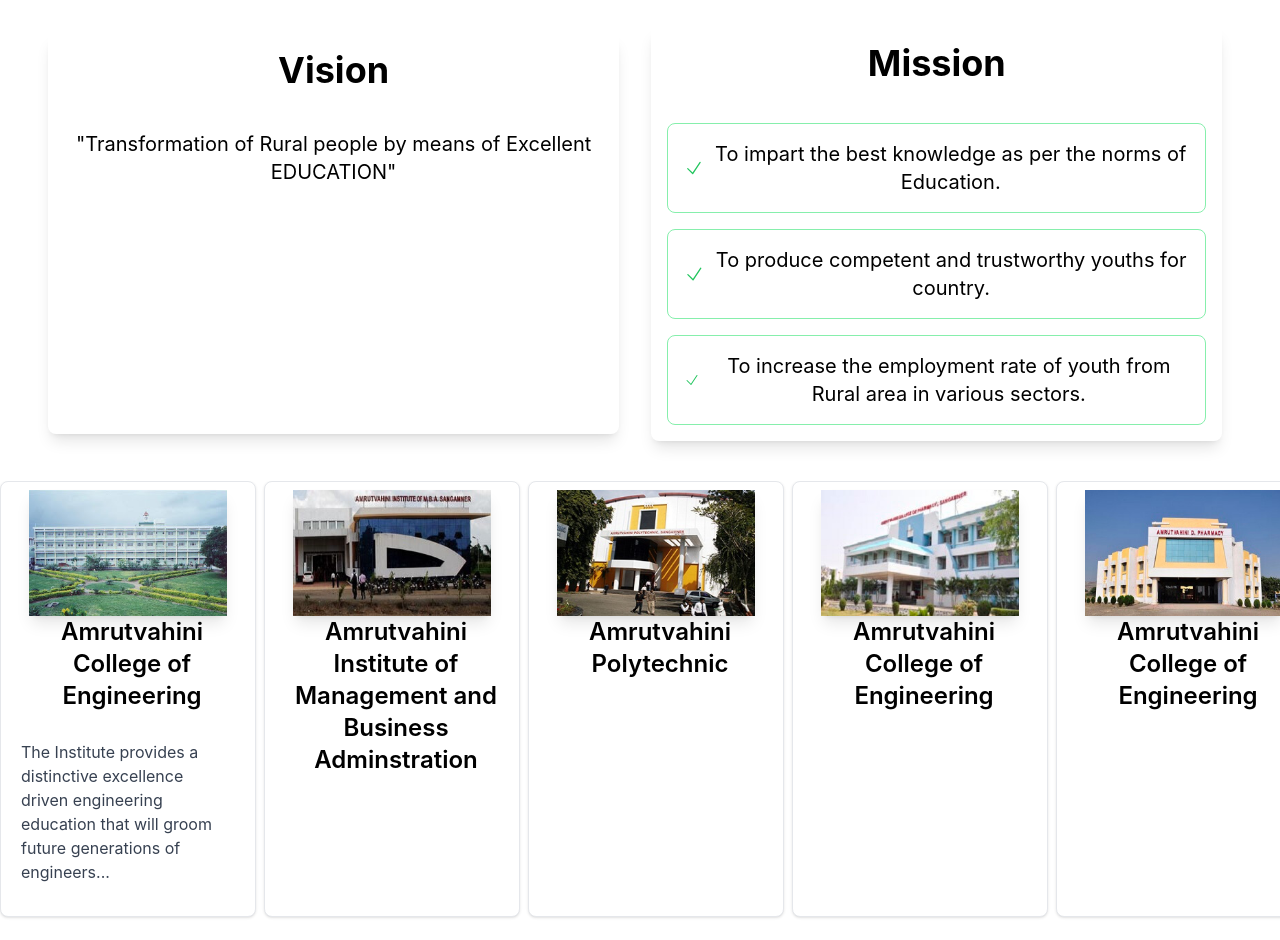
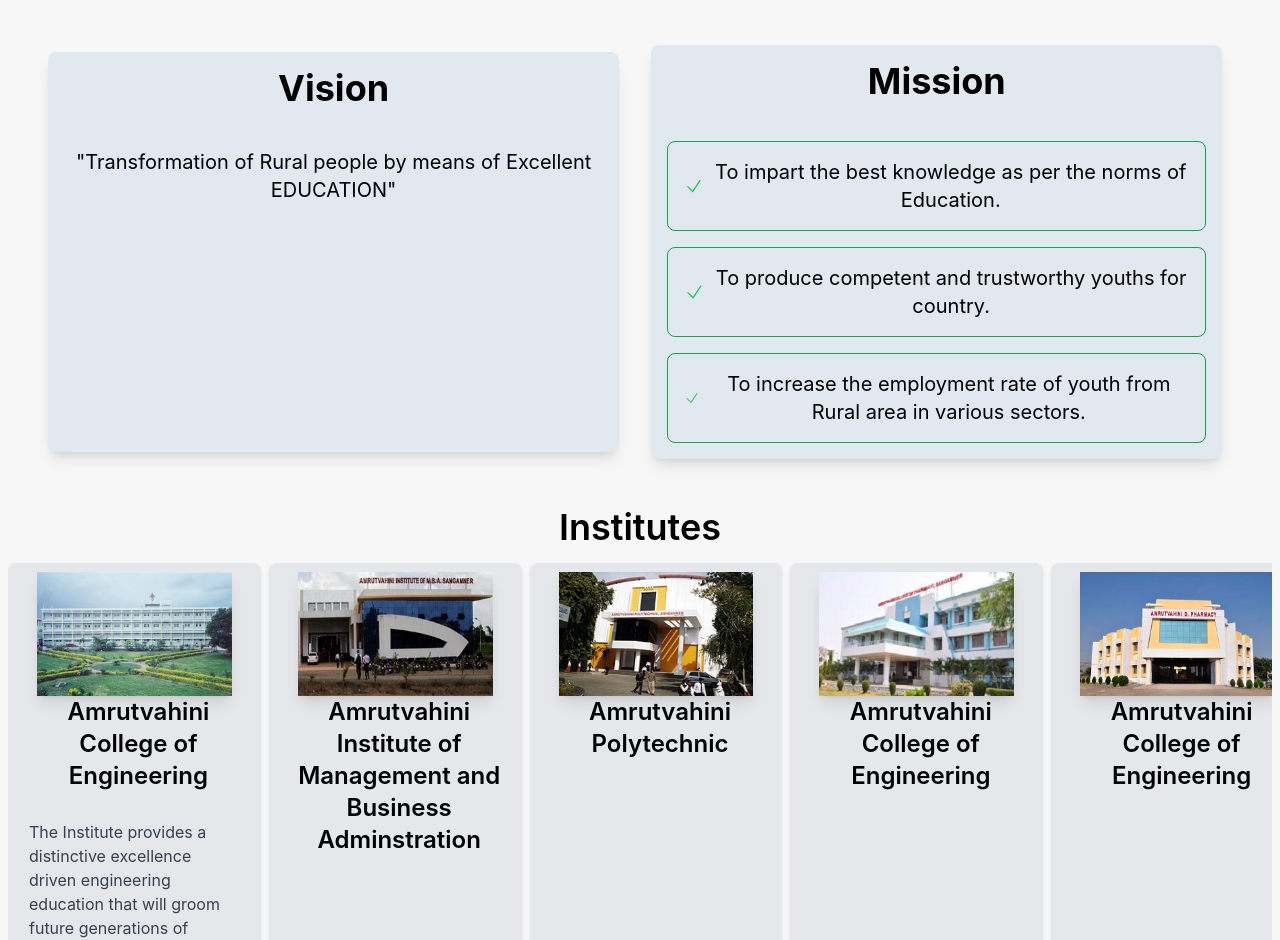
Before and after one commit to rdj68/sanstha-website, a React (Create React App) app: page / in a window 1280 px wide. Shown: the part 1060-2000 px from the top of the page. Built offline with nearby package versions, Linux system fonts and the light colour scheme; what tw-elements would draw is missing.

Commit message:
added some colors

```diff
--- a/src/components/About/About.js
+++ b/src/components/About/About.js
@@ -32,7 +32,7 @@ export const About = () => {
 
 function CardBod({ name, post, description, imgSrc }) {
   return (
-    <div className="w-1/2 sm:w-1/3 flex-shrink-0 mb-5 bg-white border border-gray-200 rounded-lg shadow dark:bg-gray-800 dark:border-gray-700">
+    <div className="w-1/2 sm:w-1/3 flex-shrink-0 mb-5 bg-gray-200 mx-2 border border-gray-200 rounded-lg shadow dark:bg-gray-800 dark:border-gray-700">
       <div className="flex flex-col md:flex-row p-2">
         <img
           className="mx-5 md:w-1/2 rounded-full shadow-lg"
--- a/src/components/About/Ceo.js
+++ b/src/components/About/Ceo.js
@@ -24,7 +24,7 @@ export const Ceo = () => {
         return (
           <>
             <div class="flex justify-center  md:mx-20 mx-3 mt-10 mb-10">
-              <div class="flex flex-col rounded-lg bg-white shadow-lg dark:bg-neutral-700  md:flex-row">
+              <div class="flex flex-col rounded-lg bg-gray-200 shadow-lg dark:bg-neutral-700  md:flex-row">
                 <img
                   class="h-full w-full rounded-t-lg md:w-full md:rounded-none md:rounded-l-lg"
                   src={bbb}
--- a/src/components/About/Manager.js
+++ b/src/components/About/Manager.js
@@ -24,7 +24,7 @@ export const Manager = () => {
         return (
           <>
             <div class="flex justify-center  md:mx-20 mx-3  mt-10 mb-10">
-              <div class="flex flex-col rounded-lg bg-white shadow-lg dark:bg-neutral-700  md:flex-row">
+              <div class="flex flex-col rounded-lg bg-cyan-200 shadow-lg dark:bg-neutral-700  md:flex-row">
                 <img
                   class="h-full w-full rounded-t-lg md:w-full md:rounded-none md:rounded-l-lg"
                   src={bbb}
--- a/src/components/About/President.js
+++ b/src/components/About/President.js
@@ -24,7 +24,7 @@ export const President = () => {
         return (
           <>
             <div class="flex justify-center  md:mx-20 mx-3  mt-10 mb-10">
-              <div class="flex flex-col rounded-lg bg-white shadow-lg dark:bg-neutral-700  md:flex-row">
+              <div class="flex flex-col rounded-lg bg-orange-100 shadow-lg dark:bg-neutral-700  md:flex-row">
                 <img
                   class="h-full w-full rounded-t-lg md:w-full md:rounded-none md:rounded-l-lg"
                   src={bbb}
--- a/src/components/About/Trustee.js
+++ b/src/components/About/Trustee.js
@@ -29,7 +29,7 @@ export const Trustee = () => {
         return (
           <>
             <div class="flex justify-center md:mx-20 mx-3 mt-10 mb-10">
-              <div class="flex flex-col rounded-lg bg-white shadow-lg dark:bg-neutral-700  md:flex-row">
+              <div class="flex flex-col rounded-lg bg-purple-100 shadow-lg dark:bg-neutral-700  md:flex-row">
                 <img
                   class="h-full w-full rounded-t-lg md:w-full md:rounded-none md:rounded-l-lg"
                   src={bbb}
--- a/src/components/App.js
+++ b/src/components/App.js
@@ -15,7 +15,7 @@ import { Footer } from "./common/Footer";
 function App() {
   return (
     <>
-      <div className="flex flex-col   justify-between">
+      <div className="flex flex-col bg-[#F7F7F7] justify-between">
         <Navbar />
         <Routes>
           <Route path="/" element={<Home />} />
--- a/src/components/Home/Founder.js
+++ b/src/components/Home/Founder.js
@@ -2,7 +2,7 @@ import React from "react";
 
 const Founder = () => {
   return (
-    <div className=" px-10 md:mx-20 m-2 rounded-lg text-center ">
+    <div className=" px-10 md:mx-20 border-[1px] py-2 bg-gray-200 m-2 rounded-lg text-center ">
       <div>
         <p className="md:text-3xl font-bold ">
           Amrutvahini Sheti and Shikshan Vikas Sanstha, Sangamner
--- a/src/components/Home/Institutes.js
+++ b/src/components/Home/Institutes.js
@@ -3,7 +3,8 @@ import { instituteData } from "./InstituteData";
 
 export function Institutes() {
   return (
-    <>
+    <div className="p-2">
+        <p className="text-4xl mb-4 font-semibold text-center">Institutes</p>
       <div className="flex flex-row gap-2 overflow-auto">
         {instituteData.map((institute, index) => {
           return (
@@ -16,12 +17,12 @@ export function Institutes() {
           );
         })}
       </div>
-    </>
+    </div>
   );
 }
 function InstituteCard({ name, description, imgSrc }) {
   return (
-    <div className="w-1/2 sm:w-1/5 flex-shrink-0 mb-5 bg-white border border-gray-200 rounded-lg shadow dark:bg-gray-800 dark:border-gray-700">
+    <div className="w-1/2 sm:w-1/5 flex-shrink-0 mb-5 bg-gray-200 border border-gray-200 rounded-lg shadow dark:bg-gray-800 dark:border-gray-700">
       <div className="flex flex-col p-2">
         <img className="mx-5 shadow-lg" src={imgSrc} alt={name} />
         <div className="pl-2 text-center">
--- a/src/components/Home/VisionAndMission.jsx
+++ b/src/components/Home/VisionAndMission.jsx
@@ -5,24 +5,24 @@ const VisionAndMission = () => {
   return (
     <div className=" p-10 w-[98vw]  ml-2">
       <div className="flex flex-col items-center md:flex-row w-full justify-between gap-8 ">
-        <div className="w-[100%] md:w-[50%] shadow-lg cursor-pointer hover:scale-105 transition-all duration-300 ease-out min-h-[400px] text-center  p-4 rounded-lg">
+        <div className="w-[100%] md:w-[50%] bg-slate-200 shadow-lg cursor-pointer hover:scale-105 transition-all duration-300 ease-out min-h-[400px] text-center  p-4 rounded-lg">
           <p className="text-4xl font-bold">Vision</p>
           <p className="text-xl mt-10">
             "Transformation of Rural people by means of Excellent EDUCATION"
           </p>
         </div>
-        <div className="w-[100%] md:w-[50%] shadow-lg cursor-pointer hover:scale-105 transition-all duration-300 ease-out min-h-[400px] text-center  p-4 rounded-lg">
+        <div className="w-[100%] md:w-[50%] bg-slate-200 shadow-lg cursor-pointer hover:scale-105 transition-all duration-300 ease-out min-h-[400px] text-center  p-4 rounded-lg">
           <p className="text-4xl font-bold">Mission</p>
           <div className="mt-10 flex flex-col gap-4  text-xl">
-            <div className="flex gap-2 items-center p-4 border-[1px] rounded-lg border-green-300 ">
+            <div className="flex gap-2 items-center p-4 border-[1px] rounded-lg border-green-600 ">
               <CheckIcon className="h-6 w-6 text-green-500" />
               <p>To impart the best knowledge as per the norms of Education.</p>
             </div>
-            <div className="flex gap-2 items-center p-4 border-[1px] rounded-lg border-green-300 ">
+            <div className="flex gap-2 items-center p-4 border-[1px] rounded-lg  border-green-600 ">
               <CheckIcon className="h-6 w-6 text-green-500" />
               <p>To produce competent and trustworthy youths for country.</p>
             </div>
-            <div className="flex gap-2 items-center p-4 border-[1px] rounded-lg border-green-300 ">
+            <div className="flex gap-2 items-center p-4 border-[1px] rounded-lg  border-green-600 ">
               <CheckIcon className="h-6 w-6 text-green-500" />
               <p>To increase the employment rate of youth from Rural area in various sectors.</p>
             </div>
```
Also changed, not shown: 1 other file (tests, documents, lock files or other folders).
